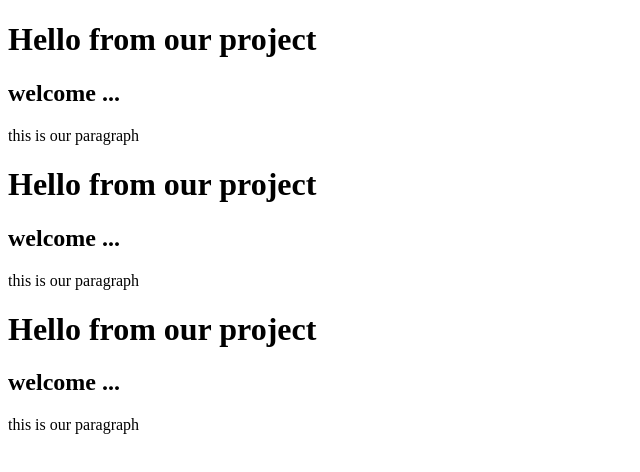
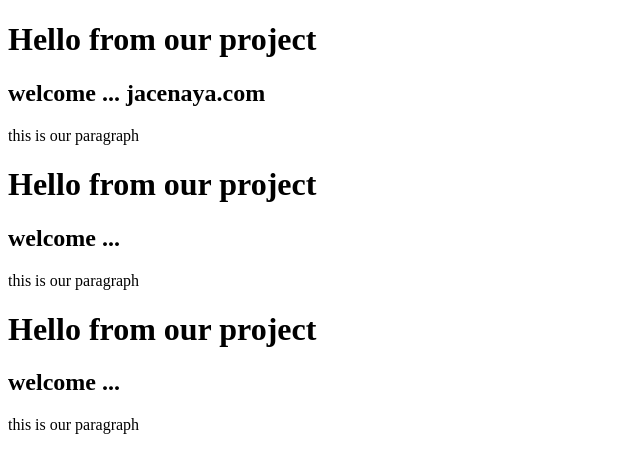
Before and after one commit to Mostafaa-Elkhouly/mytestrepo, a plain HTML site: page index.html in a window 1280 px wide. Shown: the whole page, without its empty margins (0-640 px from the left). Drawn offline with Linux system fonts and the light colour scheme.

Commit message:
Update index.html

```diff
--- a/index.html
+++ b/index.html
@@ -7,7 +7,7 @@
 </head>
 <body>
     <h1> Hello from our project </h1>
-    <h2> welcome ... </h2>
+    <h2> welcome ... jacenaya.com </h2>
     <p> this is our paragraph</p>
     <h1> Hello from our project </h1>
     <h2> welcome ... </h2>
```
